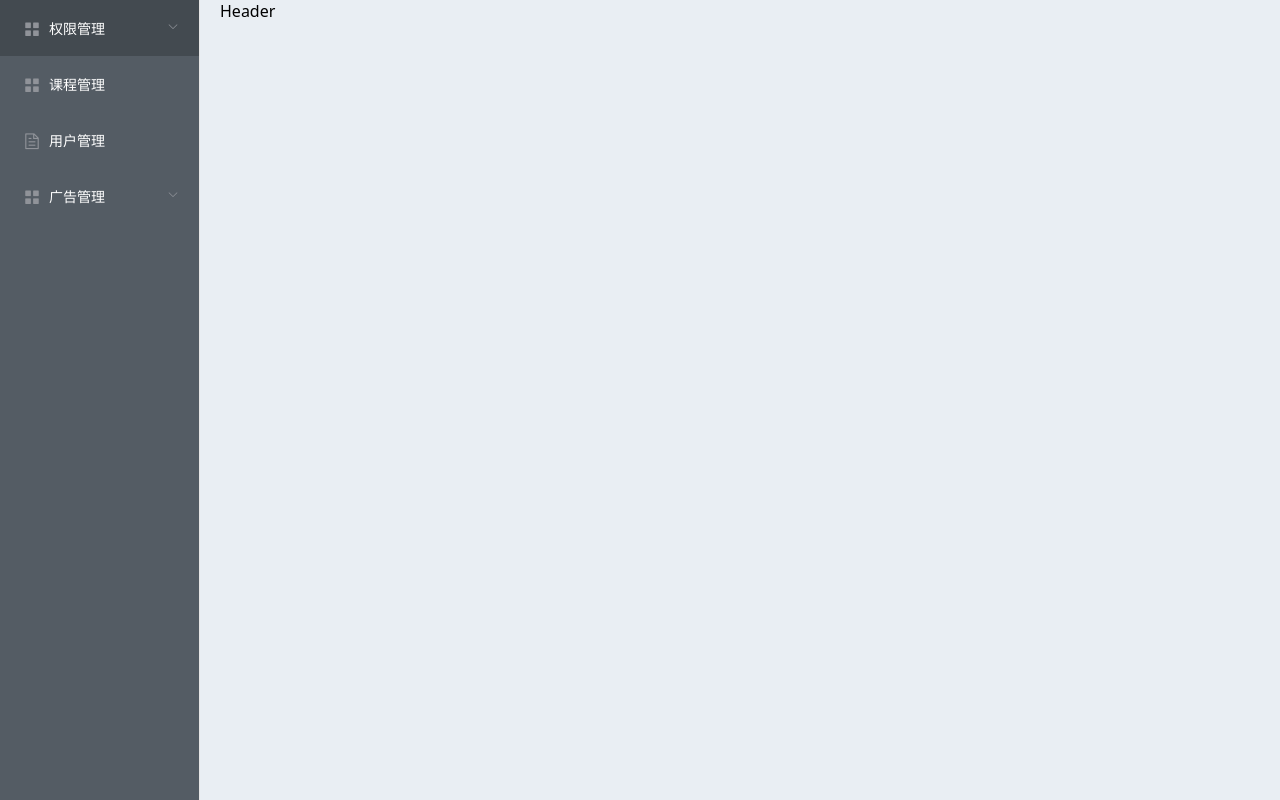
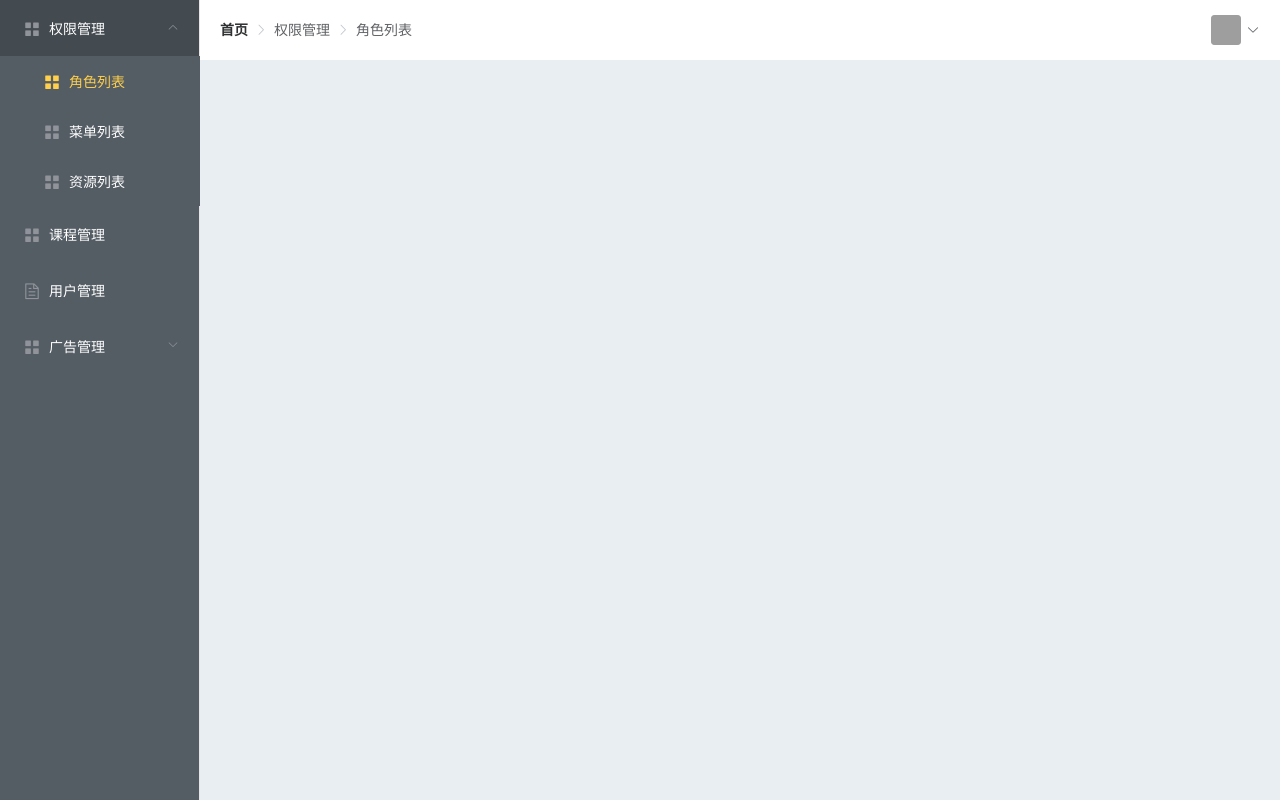
Before and after one commit to Atlanstis/ts-vue2-admin, a Vue app: page /#/ in a window 1280 px wide. Built offline with nearby package versions, Linux system fonts and the light colour scheme; grey boxes are pictures that could not be loaded.

Commit message:
Header 栏静态化处理

```diff
--- a/src/layout/components/app-aside.vue
+++ b/src/layout/components/app-aside.vue
@@ -1,7 +1,7 @@
 <template>
   <div class="aside">
     <el-menu
-      default-active="1"
+      default-active="/role"
       class="el-menu-vertical-demo"
       background-color="#545c64"
       text-color="#fff"
--- /dev/null
+++ b/src/layout/components/app-header.vue
@@ -0,0 +1,43 @@
+<template>
+  <div class="header">
+    <el-breadcrumb separator-class="el-icon-arrow-right">
+      <el-breadcrumb-item :to="{ path: '/' }">首页</el-breadcrumb-item>
+      <el-breadcrumb-item>权限管理</el-breadcrumb-item>
+      <el-breadcrumb-item>角色列表</el-breadcrumb-item>
+    </el-breadcrumb>
+    <el-dropdown>
+      <span class="el-dropdown-link">
+        <el-avatar
+          :size="30"
+          shape="square"
+          :src="'https://cube.elemecdn.com/9/c2/f0ee8a3c7c9638a54940382568c9dpng.png'"
+        ></el-avatar>
+        <i class="el-icon-arrow-down el-icon--right"></i>
+      </span>
+      <el-dropdown-menu slot="dropdown">
+        <el-dropdown-item>用户 ID</el-dropdown-item>
+        <el-dropdown-item divided>退出</el-dropdown-item>
+      </el-dropdown-menu>
+    </el-dropdown>
+  </div>
+</template>
+
+<script lang="ts">
+import Vue from 'vue'
+export default Vue.extend({})
+</script>
+
+<style lang="scss" scoped>
+.header {
+  height: 100%;
+  width: 100%;
+  display: flex;
+  align-items: center;
+  justify-content: space-between;
+  .el-dropdown-link {
+    display: flex;
+    align-items: center;
+    cursor: pointer;
+  }
+}
+</style>
--- a/src/layout/index.vue
+++ b/src/layout/index.vue
@@ -4,7 +4,9 @@
       <app-aside></app-aside>
     </el-aside>
     <el-container>
-      <el-header>Header</el-header>
+      <el-header>
+        <app-header></app-header>
+      </el-header>
       <el-main>
         <router-view></router-view>
       </el-main>
@@ -15,12 +17,14 @@
 <script lang="ts">
 import Vue from 'vue'
 import AppAside from './components/app-aside.vue'
+import AppHeader from './components/app-header.vue'
 
 export default Vue.extend({
   name: 'LayoutIndex',
 
   components: {
     AppAside,
+    AppHeader,
   },
 })
 </script>
@@ -30,4 +34,7 @@
   min-height: 100vh;
   min-width: 980px;
 }
+.el-header {
+  background: #fff;
+}
 </style>
--- a/src/plugins/element.js
+++ b/src/plugins/element.js
@@ -8,6 +8,12 @@
   Menu,
   MenuItem,
   Submenu,
+  Breadcrumb,
+  BreadcrumbItem,
+  Dropdown,
+  DropdownItem,
+  DropdownMenu,
+  Avatar,
 } from 'element-ui'
 
 Vue.use(Button)
@@ -18,3 +24,9 @@
   .use(Menu)
   .use(MenuItem)
   .use(Submenu)
+  .use(Breadcrumb)
+  .use(BreadcrumbItem)
+  .use(Dropdown)
+  .use(DropdownItem)
+  .use(DropdownMenu)
+  .use(Avatar)
```
